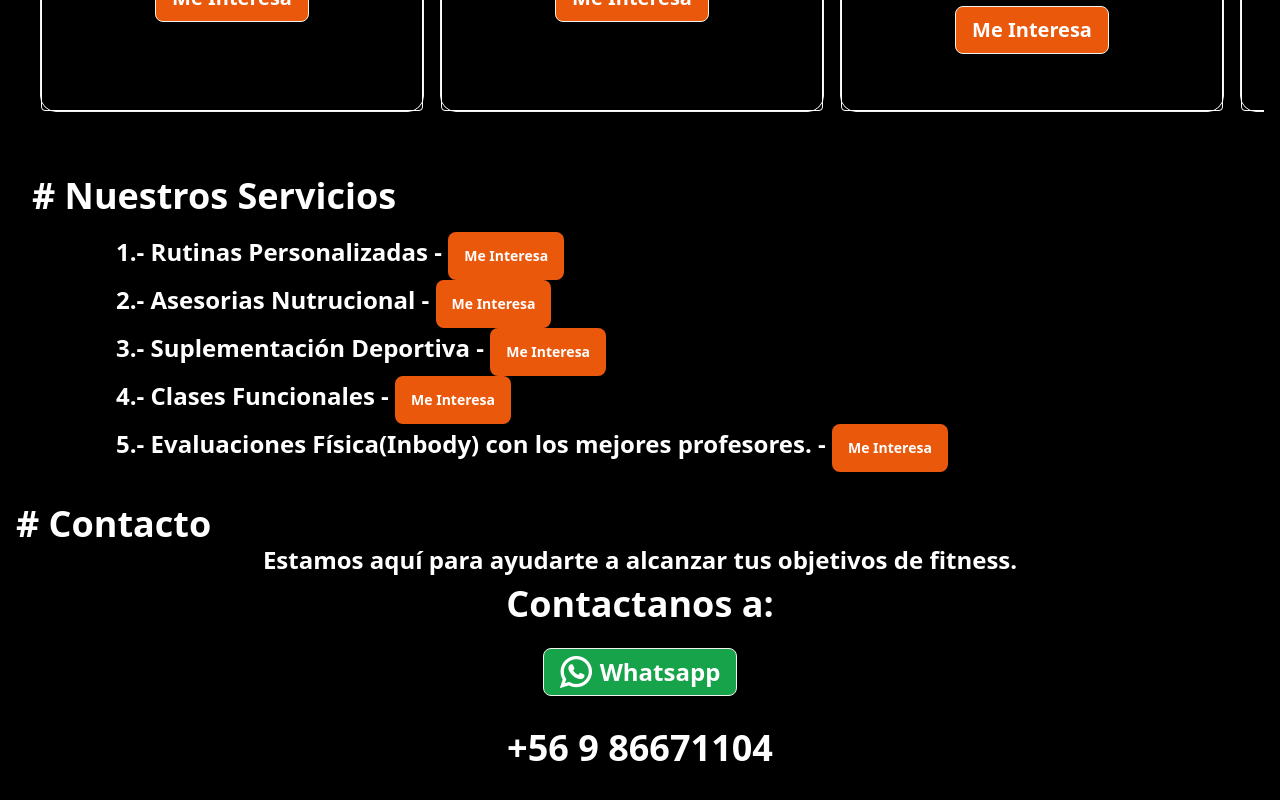
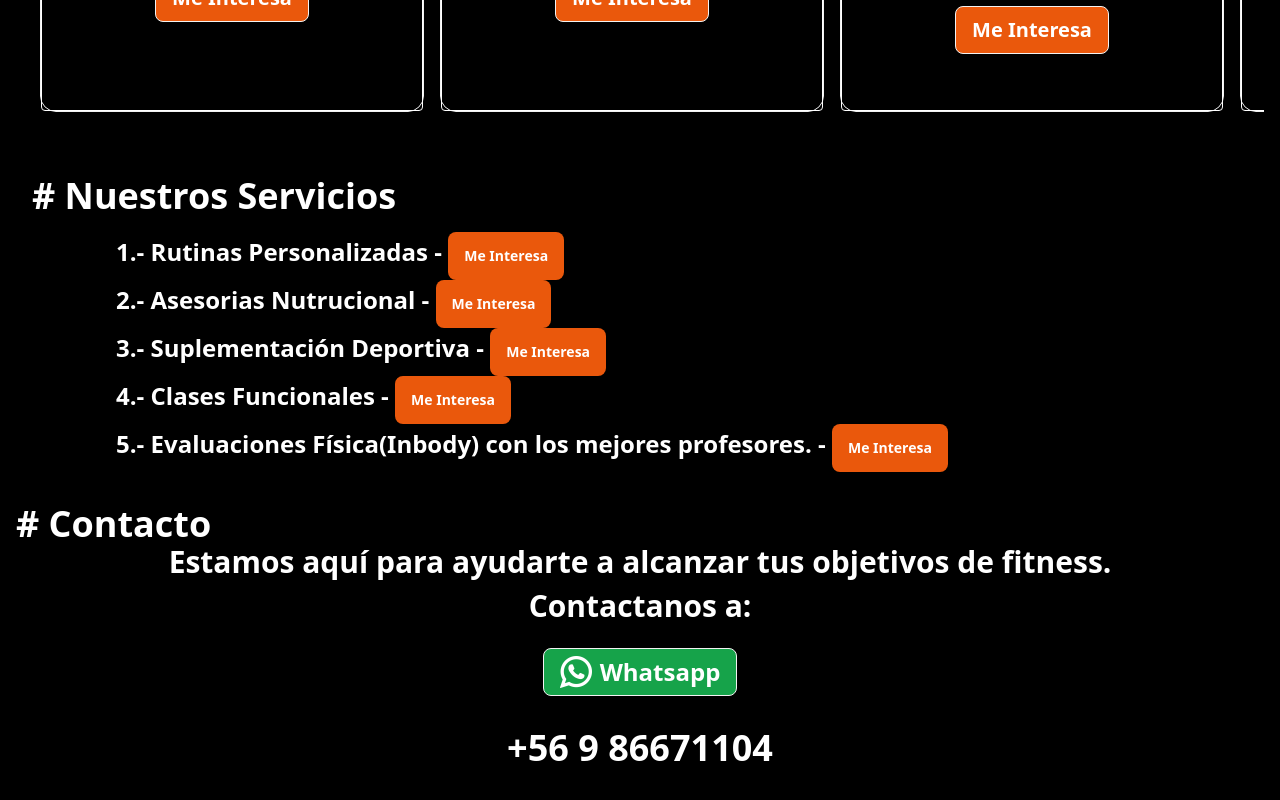
Before and after one commit to gymgross/gross, a React (Vite) app: page / in a window 1280 px wide. Shown: the part 1112-1912 px from the top of the page. Built offline with nearby package versions, Linux system fonts and the light colour scheme.

Commit message:
se sube la lista dinamica para recorrer en el modulo de servicios

```diff
--- a/src/App.jsx
+++ b/src/App.jsx
@@ -182,10 +182,10 @@
             </h1>
         </a>
         <div className="flex-col w-full">
-            <div className="text-2xl text-white font-bold text-center">
+            <div className="text-3xl text-white font-bold text-center">
                 Estamos aquí para ayudarte a alcanzar tus objetivos de fitness.
             </div>
-            <div className="my-2 text-4xl text-white font-bold text-center">
+            <div className="my-2 text-3xl text-white font-bold text-center">
                 Contactanos a:
             </div>
             <div className="w-full flex-col text-center">
```
